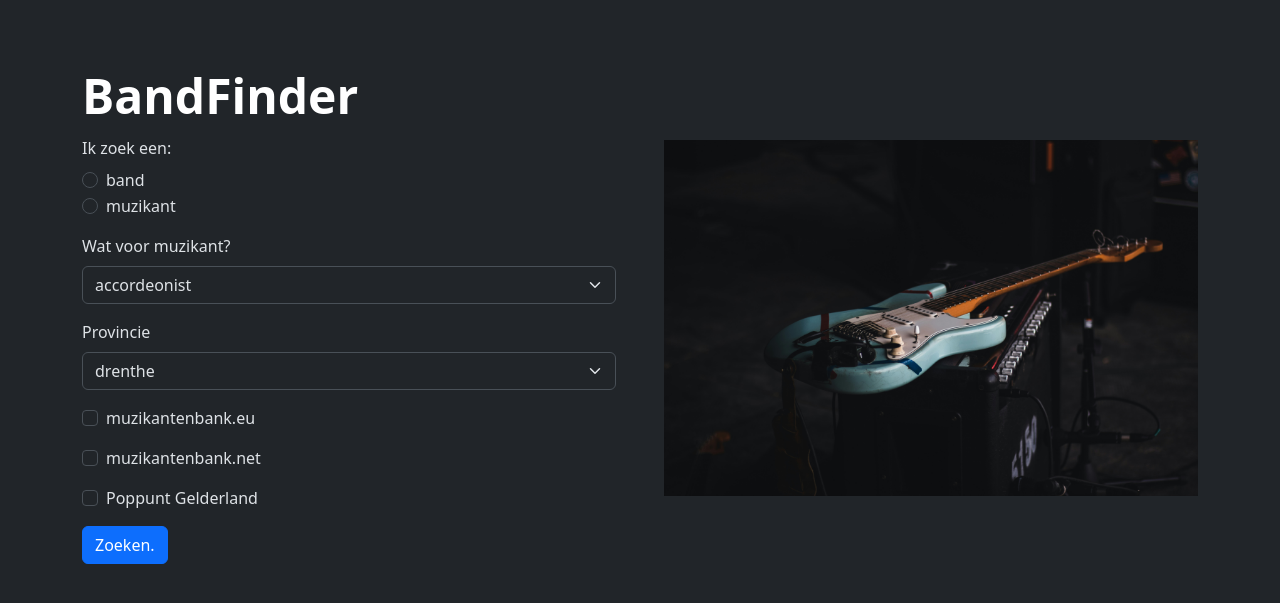
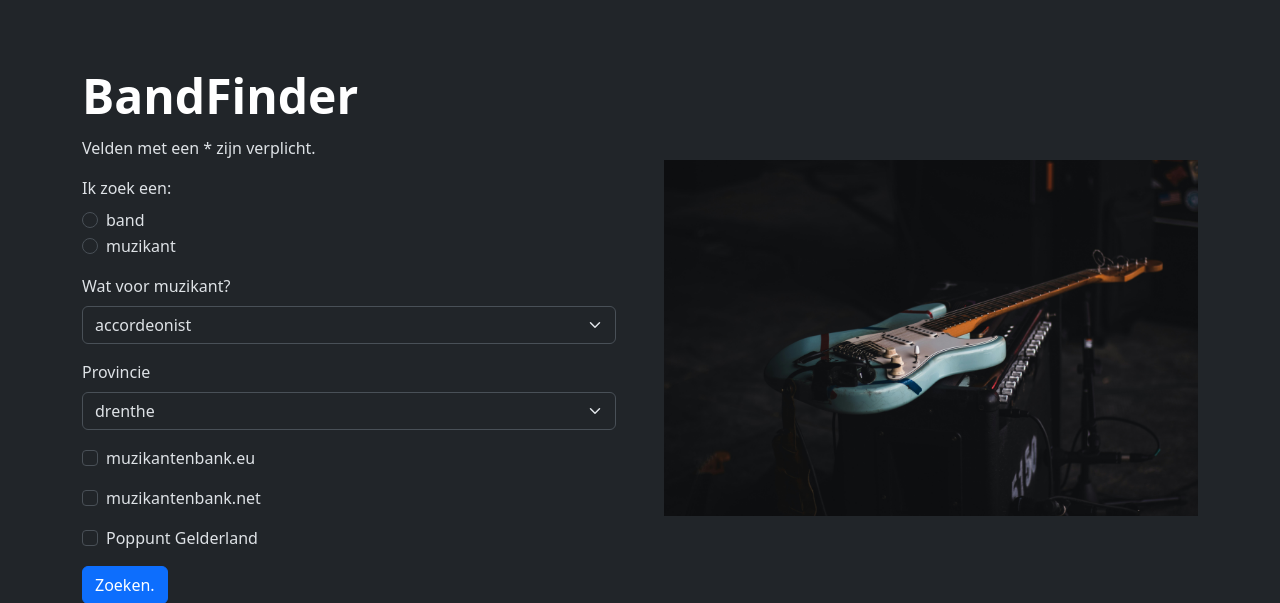
Before and after one commit to wnsnk/band-finder, a Flask app: page / in a window 1280 px wide. Shown: the part 74-677 px from the top of the page. Run offline with Flask 3, Linux system fonts and the light colour scheme; some libraries are stand-ins or nearby versions.

Commit message:
added line "velden met een * zijn verplicht"

```diff
--- a/templates/index.html
+++ b/templates/index.html
@@ -23,6 +23,7 @@
             </div>
             <div class="col-lg-6">
                 <h1 class="display-5 fw-bold text-body-emphasis lh-1 mb-3">BandFinder</h1>
+                <p>Velden met een * zijn verplicht.</p>
                 {% from 'bootstrap5/form.html' import render_form %}
                 {{ render_form(search_form) }}
 
```
